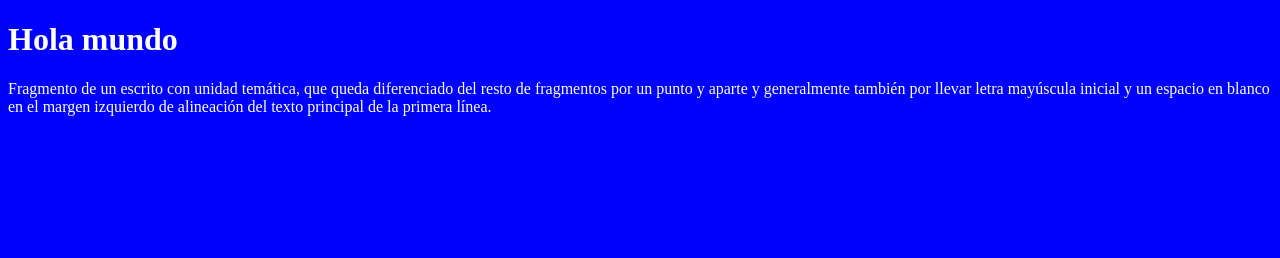
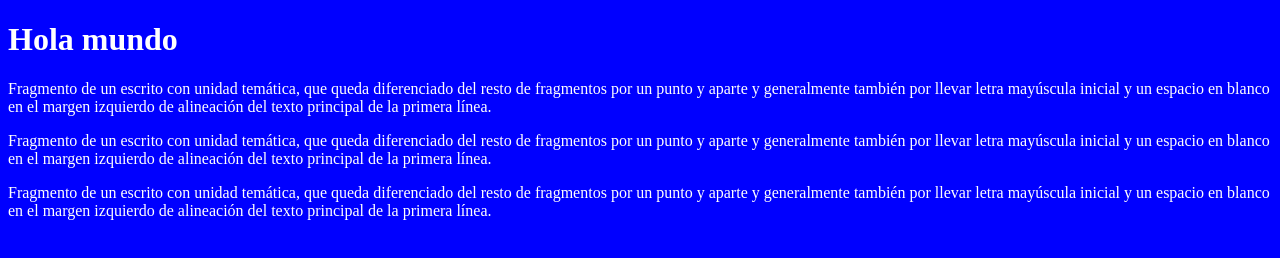
Before and after one commit to MiguelVel1995/practica-app, a plain HTML site: page index.html in a window 1280 px wide. Drawn offline with Linux system fonts and the light colour scheme.

Commit message:
Se añaden nuevos parrafos

```diff
--- a/index.html
+++ b/index.html
@@ -14,5 +14,15 @@
         de fragmentos por un punto y aparte y generalmente también por llevar letra mayúscula
         inicial y un espacio en blanco
         en el margen izquierdo de alineación del texto principal de la primera línea.</p>
+
+        <p>Fragmento de un escrito con unidad temática, que queda diferenciado del resto
+            de fragmentos por un punto y aparte y generalmente también por llevar letra mayúscula
+            inicial y un espacio en blanco
+            en el margen izquierdo de alineación del texto principal de la primera línea.</p>
+
+            <p>Fragmento de un escrito con unidad temática, que queda diferenciado del resto
+                de fragmentos por un punto y aparte y generalmente también por llevar letra mayúscula
+                inicial y un espacio en blanco
+                en el margen izquierdo de alineación del texto principal de la primera línea.</p>
 </body>
 </html>
```
